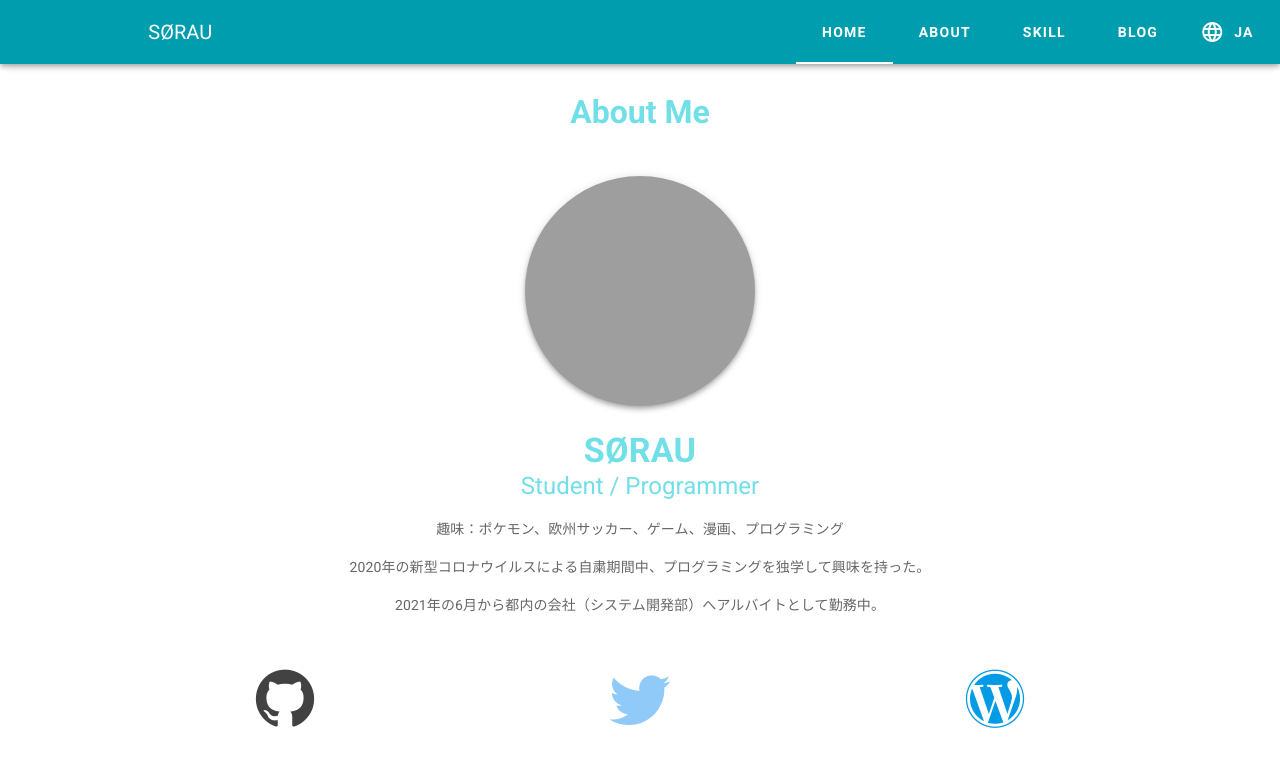
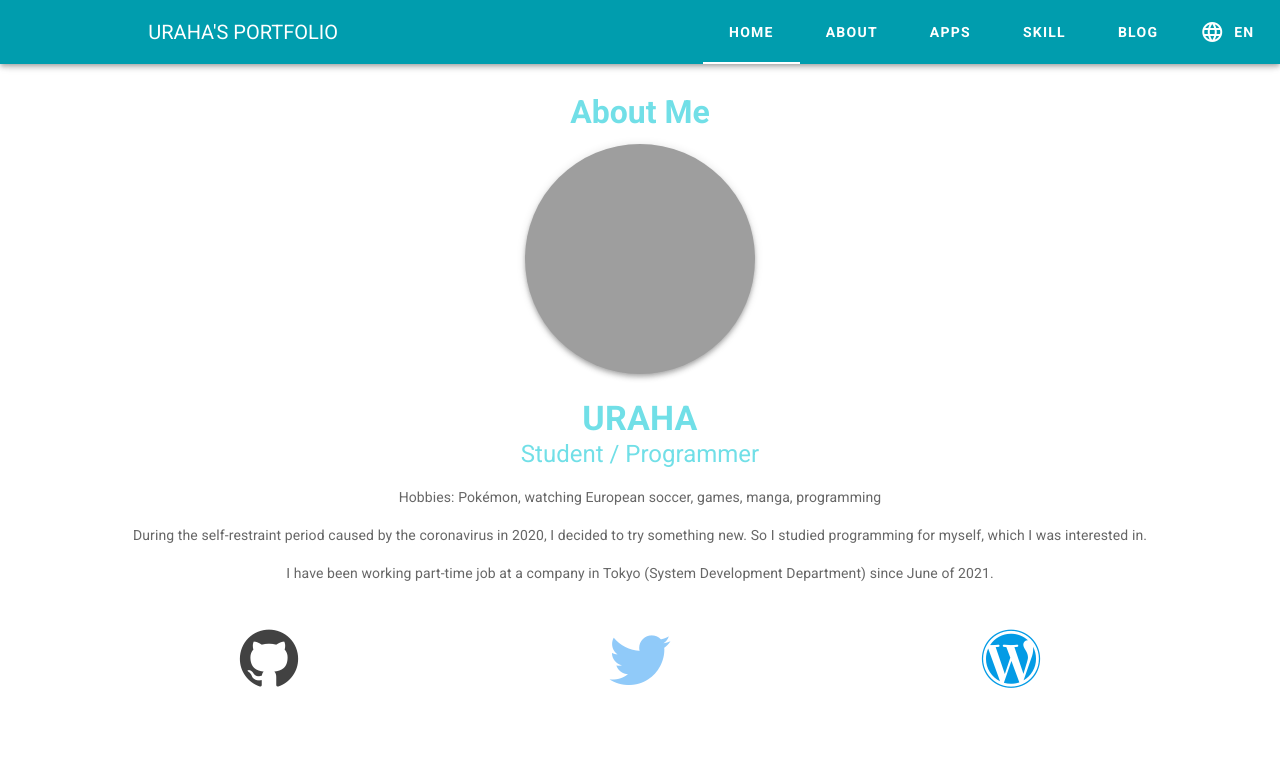
Before and after one commit to Cynthiadayo0309/portfolio, a Vue app: page /en/about in a window 1280 px wide. Shown: the top 766 px of the page. Built offline with nearby package versions, Linux system fonts and the light colour scheme.

Commit message:
追加と修正

```diff
--- a/src/components/Header.vue
+++ b/src/components/Header.vue
@@ -15,20 +15,21 @@ a {
     <v-app-bar app color="#009DAE" class="logo">
       <v-app-bar-nav-icon @click="drawer = true"></v-app-bar-nav-icon>
       <v-toolbar-title style="margin-left: 9%">
-        <router-link to="/">SØRAU</router-link>
+        <router-link to="/">URAHA'S PORTFOLIO</router-link>
       </v-toolbar-title>
       <v-tabs id="nav" color="#FFFFFF">
         <v-tab><router-link to="home">Home</router-link></v-tab>
         <v-tab><router-link to="about">About</router-link></v-tab>
+        <v-tab><router-link to="apps">Apps</router-link></v-tab>
         <v-tab><router-link to="skill">Skill</router-link></v-tab>
         <v-tab><router-link to="blog">Blog</router-link></v-tab>
         <v-tab>
           <v-icon color="white">mdi-web</v-icon>
           <template v-if="$route.params.lang == 'ja'">
-            <router-link :to="en">En</router-link>
+            <router-link :to="en">ja</router-link>
           </template>
           <template v-if="$route.params.lang == 'en'">
-            <router-link :to="ja">Ja</router-link>
+            <router-link :to="ja">en</router-link>
           </template>
         </v-tab>
         <!-- 色々と追加する予定 -->
@@ -49,6 +50,11 @@ a {
           </v-list-item>
           <v-list-item>
             <v-list-item-title>
+              <router-link to="apps">Apps</router-link>
+            </v-list-item-title>
+          </v-list-item>
+          <v-list-item>
+            <v-list-item-title>
               <router-link to="skill">Skill</router-link>
             </v-list-item-title>
           </v-list-item>
@@ -60,10 +66,10 @@ a {
           <v-list-item>
             <v-list-item-title>
               <template v-if="$route.params.lang == 'ja'">
-                <router-link :to="en">English</router-link>
+                <router-link :to="en">日本語</router-link>
               </template>
               <template v-if="$route.params.lang == 'en'">
-                <router-link :to="ja">Japanese</router-link>
+                <router-link :to="ja">English</router-link>
               </template>
               <v-icon class="web" style="color: #009DAE;">mdi-web</v-icon>
             </v-list-item-title>
--- a/src/router/index.js
+++ b/src/router/index.js
@@ -5,6 +5,7 @@ import Lang from '@/views/Lang.vue'
 import About from '@/views/About.vue'
 import Skill from '@/views/Skill.vue'
 import Blog from '@/views/Blog.vue'
+import Apps from '@/views/Apps.vue'
 
 Vue.use(VueRouter)
 
@@ -44,6 +45,16 @@ const routes = [
         }
       },
       {
+        path: 'apps',
+        component: Apps,
+        meta: {
+          title: {
+            ja: 'ポートフォリオ | アプリケーション',
+            en: 'Portfolio | Apps'
+          }
+        }
+      },
+      {
         path: 'skill',
         component: Skill,
         meta: {
--- a/src/views/About.vue
+++ b/src/views/About.vue
@@ -1,4 +1,4 @@
-<style lang="scss">
+<style lang="scss" scoped>
 @import '@/styles/about.scss';
 </style>
 
@@ -26,8 +26,8 @@
               <v-card-title primary-title>
                 <div class="headline">
                   <span class="display-1 font-weight-bold mb-1">
-                    <template v-if="$route.params.lang == 'ja'">ソラウ</template>
-                    <template v-if="$route.params.lang == 'en'">SØRAU</template>
+                    <template v-if="$route.params.lang == 'ja'">うらは</template>
+                    <template v-if="$route.params.lang == 'en'">URAHA</template>
                   </span>
                   <div>
                     <template v-if="$route.params.lang == 'ja'">大学生 / プログラマー</template>
@@ -36,30 +36,54 @@
                 </div>
               </v-card-title>
               <v-card-text>
-                <p class="text-center">{{ hobby }}</p>
-                <p class="text-center">{{ previous }}</p>
-                <p class="text-center">{{ current }}</p>
-                <v-container style="height: 100%">
+                <p class="text-center">
+                  <template v-if="$route.params.lang == 'ja'">趣味：ポケモン、欧州サッカー、ゲーム、漫画、プログラミング</template>
+                  <template v-if="$route.params.lang == 'en'">Hobbies: Pokémon, watching European soccer, games, manga, programming</template>
+                </p>
+                <p class="text-center">
+                  <template v-if="$route.params.lang == 'ja'">2020年の新型コロナウイルスによる自粛期間中、新しいことに挑戦しようと思った。そこで、興味があったプログラミングを独学で学んだ。</template>
+                  <template v-if="$route.params.lang == 'en'">During the self-restraint period caused by the coronavirus in 2020, I decided to try something new. So I studied programming for myself, which I was interested in.</template>
+                </p>
+                <p class="text-center">
+                  <template v-if="$route.params.lang == 'ja'">2021年の6月から都内の会社（システム開発部）へアルバイトとして勤務中。</template>
+                  <template v-if="$route.params.lang == 'en'">I have been working part-time job at a company in Tokyo (System Development Department) since June of 2021.</template>
+                </p>
+                <v-container style="height: 100%; margin-top: 40px">
                   <v-row
                     align="center"
                     justify="space-around"
                     style="height: 100%"
                   >
+                    <v-tooltip bottom>
+                      <template v-slot:activator="{ on, attrs }">
                         <a target="_blank" rel="noopener noreferrer" href="https://github.com/Cynthiadayo0309">
-                      <v-icon color="grey darken-3" size="70px">
+                          <v-icon color="grey darken-3" size="70px" v-bind="attrs" v-on="on">
                             mdi-github
                           </v-icon>
                         </a>
+                      </template>
+                      <span>GitHub</span>
+                    </v-tooltip>
+                    <v-tooltip bottom>
+                      <template v-slot:activator="{ on, attrs }">
                         <a target="_blank" rel="noopener noreferrer" href="https://twitter.com/Cynthia_labo">
-                      <v-icon color="blue lighten-3" size="70px">
+                          <v-icon color="blue lighten-3" size="70px" v-bind="attrs" v-on="on">
                             mdi-twitter
                           </v-icon>
                         </a>
+                      </template>
+                      <span>Twitter</span>
+                    </v-tooltip>
+                    <v-tooltip bottom>
+                      <template v-slot:activator="{ on, attrs }">
                         <a target="_blank" rel="noopener noreferrer" href="https://cynthiadayo.com/">
-                      <v-icon color="light-blue darken-1" size="70px">
+                          <v-icon color="light-blue darken-1" size="70px" v-bind="attrs" v-on="on">
                             mdi-wordpress
                           </v-icon>
                         </a>
+                      </template>
+                      <span>Blog</span>
+                    </v-tooltip>
                   </v-row>
                 </v-container>
               </v-card-text>
@@ -73,12 +97,6 @@
 
 <script>
 export default {
-  data() {
-    return {
-      hobby: "趣味：ポケモン、欧州サッカー、ゲーム、漫画、プログラミング",
-      previous: "2020年の新型コロナウイルスによる自粛期間中、プログラミングを独学して興味を持った。",
-      current: "2021年の6月から都内の会社（システム開発部）へアルバイトとして勤務中。"
-    }
-  }
+  //
 }
 </script>
--- /dev/null
+++ b/src/views/Apps.vue
@@ -0,0 +1,15 @@
+<style lang="scss" scoped>
+
+</style>
+
+<template>
+  <v-main>
+    <v-container></v-container>
+  </v-main>
+</template>
+
+<script>
+export default {
+  //
+}
+</script>
--- a/src/views/Blog.vue
+++ b/src/views/Blog.vue
@@ -1,4 +1,4 @@
-<style lang="scss">
+<style lang="scss" scoped>
 .blog {
   margin-top: 30px;
 }
@@ -29,7 +29,7 @@
                 ブログを書いています。
               </template>
               <template v-if="$route.params.lang == 'en'">
-                Write Blogs.
+                Blogs.
               </template>
             </v-card-subtitle>
           </div>
--- a/src/views/Skill.vue
+++ b/src/views/Skill.vue
@@ -1,4 +1,4 @@
-<style lang="scss">
+<style lang="scss" scoped>
 img {
   max-width: 100%;
   height: auto;
@@ -47,7 +47,12 @@ img {
               </v-img>
             </template>
             <span>{{ item.name }}<br/></span>
-            <span>{{ item.tip }}</span>
+            <template v-if="$route.params.lang == 'ja'">
+              <span>{{ item.tipJa }}</span>
+            </template>
+            <template v-if="$route.params.lang == 'en'">
+              <span>{{ item.tipEn }}</span>
+            </template>
           </v-tooltip>
         </v-flex>
       </v-layout>
@@ -64,72 +69,84 @@ export default {
           id: 1,
           src: require("../assets/vue.png"),
           name: 'Vue.js',
-          tip: '経験年数が入ります1'
+          tipJa: '経験年数が入ります1',
+          tipEn: 'keiken year1'
         },
         {
           id: 2,
           src: require("../assets/vuetify.png"),
           name: 'Vuetify',
-          tip: '経験年数が入ります2'
+          tipJa: '経験年数が入ります2',
+          tipEn: 'keiken year2'
         },{
           id: 3,
           src: require("../assets/javascript.png"),
           name: 'JavaScript',
-          tip: '経験年数が入ります3'
+          tipJa: '経験年数が入ります3',
+          tipEn: 'keiken year3'
         },
         {
           id: 4,
           src: require("../assets/php.png"),
           name: 'PHP',
-          tip: '経験年数が入ります4'
+          tipJa: '経験年数が入ります4',
+          tipEn: 'keiken year4'
         },
         {
           id: 5,
           src: require("../assets/ruby.png"),
           name: 'Ruby',
-          tip: '経験年数が入ります5'
+          tipJa: '経験年数が入ります5',
+          tipEn: 'keiken year5'
         },
         {
           id: 6,
           src: require("../assets/rails.png"),
           name: 'Rails',
-          tip: '経験年数が入ります6'
+          tipJa: '経験年数が入ります6',
+          tipEn: 'keiken year6'
         },
         {
           id: 7,
           src: require("../assets/github.png"),
           name: 'GitHub',
-          tip: '経験年数が入ります7'
+          tipJa: '経験年数が入ります7',
+          tipEn: 'keiken year7'
         },
         {
           id: 8,
           src: require("../assets/heroku.png"),
           name: 'Heroku',
-          tip: '経験年数が入ります8'
+          tipJa: '経験年数が入ります8',
+          tipEn: 'keiken year8'
         },
         {
           id: 9,
           src: require("../assets/firebase.png"),
           name: 'FireBase',
-          tip: '経験年数が入ります9'
+          tipJa: '経験年数が入ります9',
+          tipEn: 'keiken year9'
         },
         {
           id: 10,
           src: require("../assets/docker.png"),
           name: 'Docker',
-          tip: '経験年数が入ります10'
+          tipJa: '経験年数が入ります10',
+          tipEn: 'keiken year10'
         },
         {
           id: 11,
           src: require("../assets/photoshop.png"),
           name: 'PhotoShop',
-          tip: '経験年数が入ります11'
+          tipJa: '経験年数が入ります11',
+          tipEn: 'keiken year11'
         },
         {
           id: 12,
           src: require("../assets/adobe-illustrator.png"),
           name: 'Illustrator',
-          tip: '経験年数が入ります12'
+          tipJa: '経験年数が入ります12',
+          tipEn: 'keiken year12'
         },
       ]
     }
```
Lines whose indentation alone changed are shown as unchanged.
